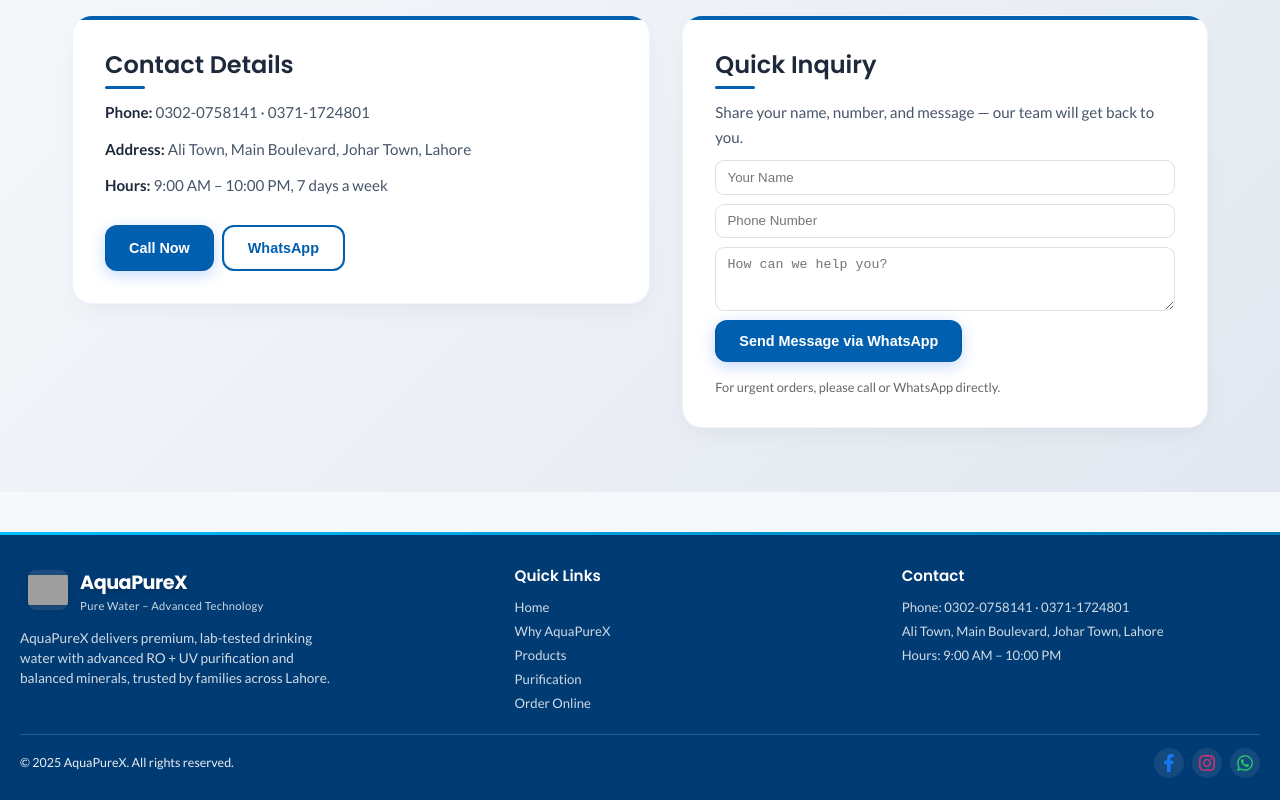
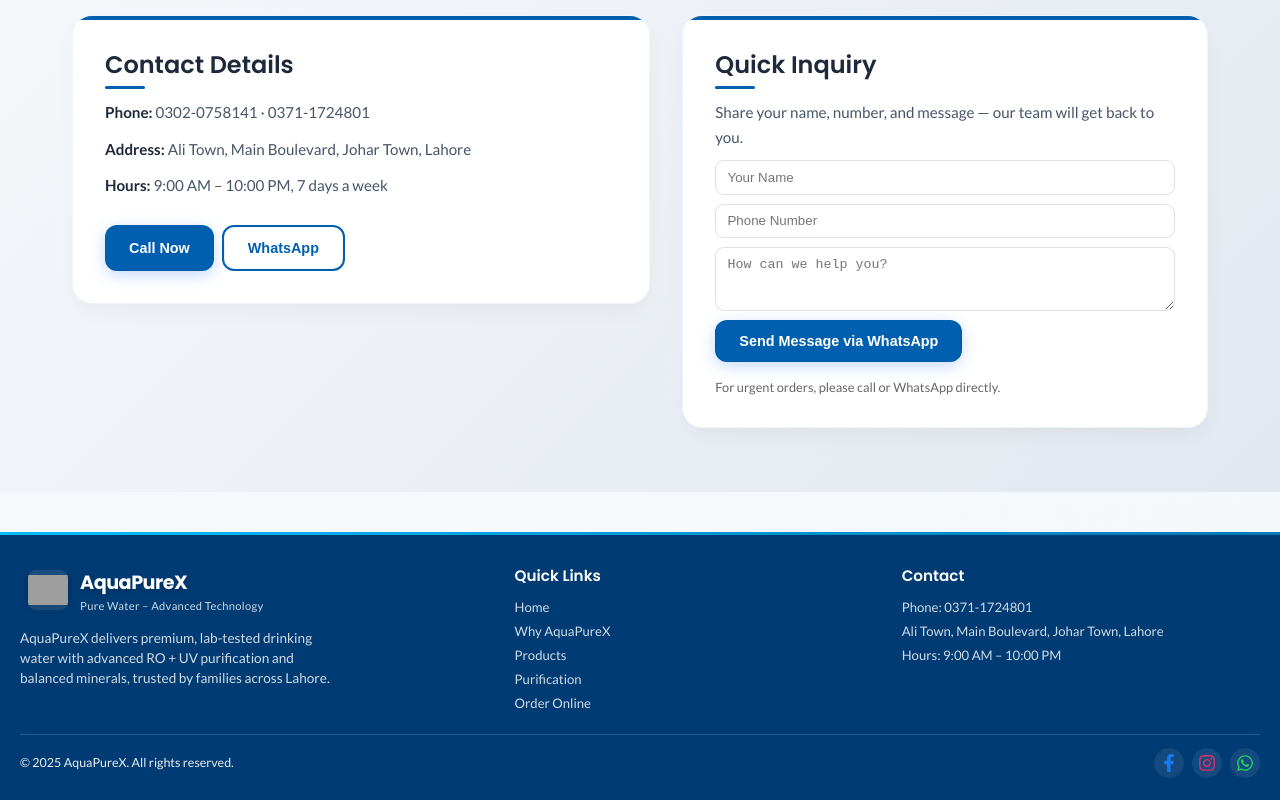
Before and after one commit to coding0044/aquapurex, a React (Create React App) app: page / in a window 1280 px wide. Shown: the part 4229-5029 px from the top of the page. Built offline with nearby package versions, Linux system fonts and the light colour scheme; grey boxes are pictures that could not be loaded.

Commit message:
Aquapurex

```diff
--- a/src/components/Footer.js
+++ b/src/components/Footer.js
@@ -58,7 +58,7 @@
           <div>
             <div className="footer-heading">Contact</div>
             <div className="footer-links">
-              <span>Phone: 0302-0758141 · 0371-1724801</span>
+              <span>Phone: 0371-1724801</span>
               <span>Ali Town, Main Boulevard, Johar Town, Lahore</span>
               <span>Hours: 9:00 AM – 10:00 PM</span>
             </div>
```
